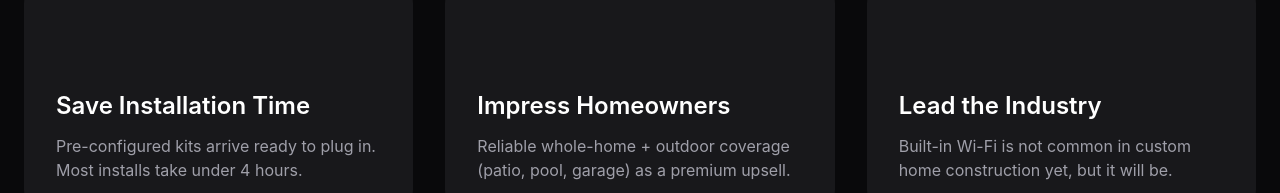
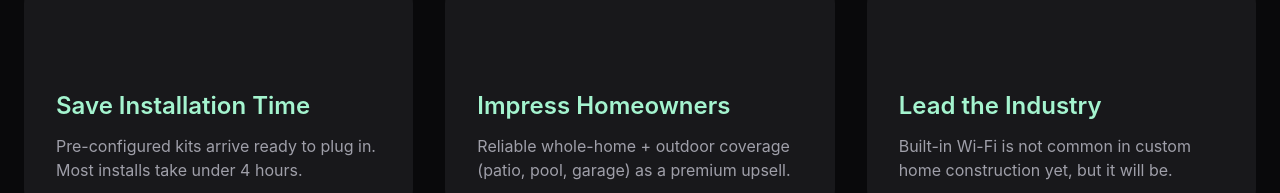
Before and after one commit to spudunk/firstlightnetworks, a SvelteKit app: page / in a window 1280 px wide. Shown: the part 1112-1305 px from the top of the page. Built offline with nearby package versions, Linux system fonts and the light colour scheme; some icons are missing.

Commit message:
design improvement

```diff
--- a/src/routes/+page.svelte
+++ b/src/routes/+page.svelte
@@ -90,7 +90,7 @@
     >
       {#each data.trustItems as s}
         <div class="flex gap-1 items-center">
-          <Checked class="text-xl" />
+          <Checked class="text-xl text-emerald-300" />
           {s}
         </div>
       {/each}
@@ -107,7 +107,7 @@
       <div class="grid md:grid-cols-3 gap-8">
         <div class="bg-zinc-900 p-8 rounded-3xl">
           <div class="text-5xl mb-6"><Clock /></div>
-          <h3 class="text-2xl font-semibold mb-3">Save Installation Time</h3>
+          <h3 class="text-2xl font-semibold mb-3 text-emerald-200">Save Installation Time</h3>
           <p class="text-zinc-400">
             Pre-configured kits arrive ready to plug in. Most installs take
             under 4 hours.
@@ -115,7 +115,7 @@
         </div>
         <div class="bg-zinc-900 p-8 rounded-3xl">
           <div class="text-5xl mb-6"><Home /></div>
-          <h3 class="text-2xl font-semibold mb-3">Impress Homeowners</h3>
+          <h3 class="text-2xl font-semibold mb-3 text-emerald-200">Impress Homeowners</h3>
           <p class="text-zinc-400">
             Reliable whole-home + outdoor coverage (patio, pool, garage) as a
             premium upsell.
@@ -123,7 +123,7 @@
         </div>
         <div class="bg-zinc-900 p-8 rounded-3xl">
           <div class="text-5xl mb-6"><Lead /></div>
-          <h3 class="text-2xl font-semibold mb-3">Lead the Industry</h3>
+          <h3 class="text-2xl font-semibold mb-3 text-emerald-200">Lead the Industry</h3>
           <p class="text-zinc-400">
             Built-in Wi-Fi is not common in custom home construction yet, but it
             will be.
```
